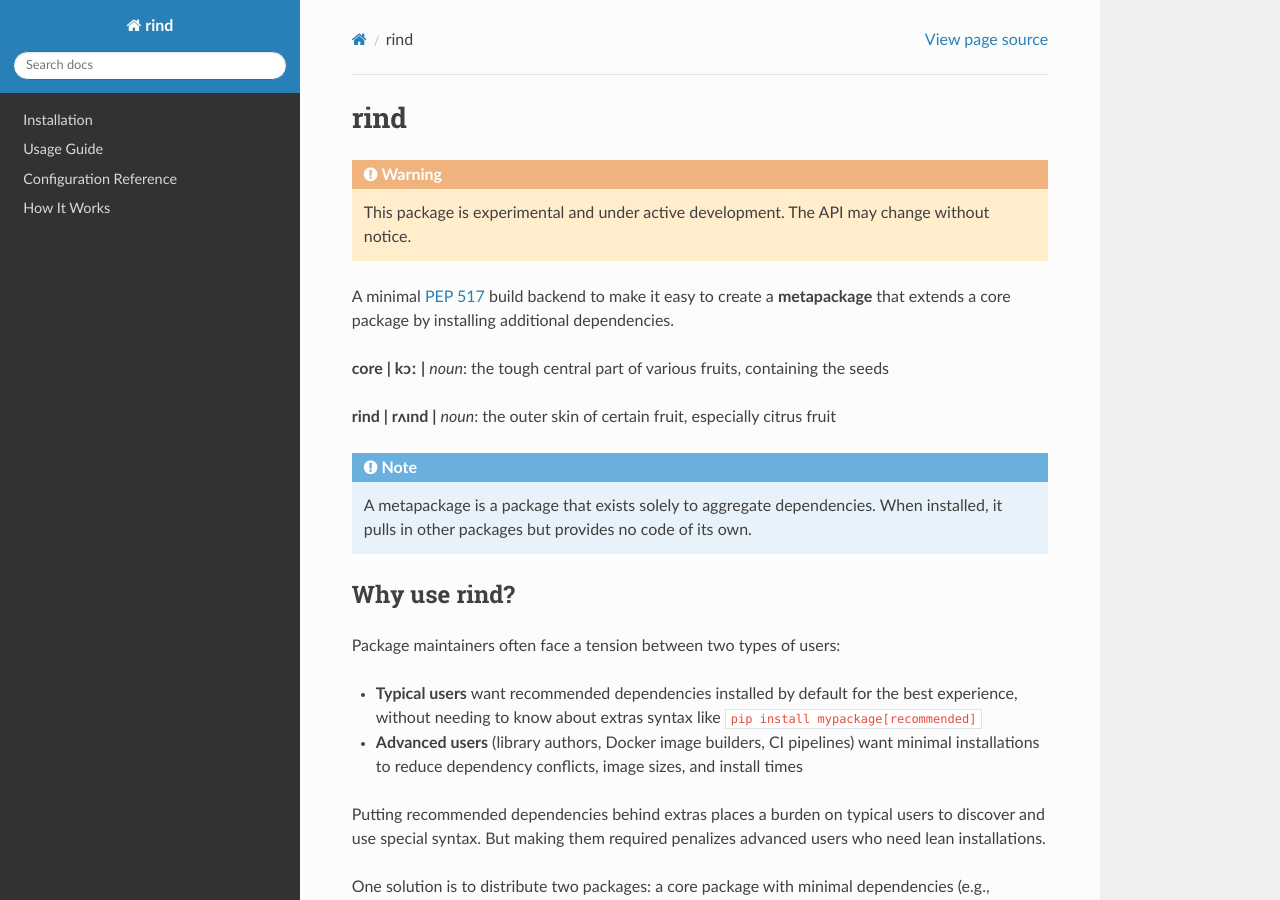
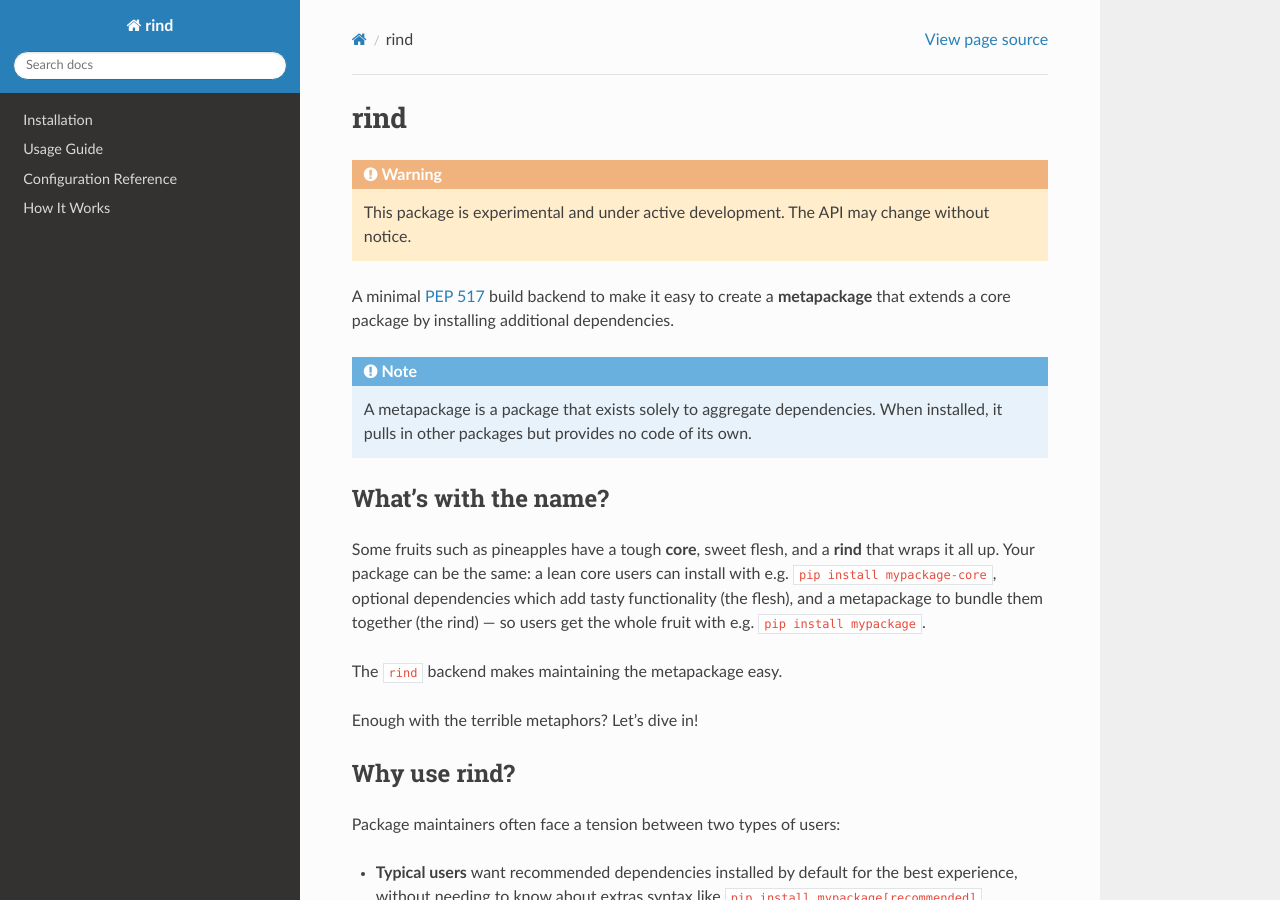
Before and after one commit to astrofrog/rind, a Sphinx documentation site: the page built from docs/index.rst, in a window 1280 px wide and 900 px high. Built offline with Sphinx 7.4.7 and the Read the Docs theme 3.1.0, drawn with Linux system fonts in a browser that asks for light colours.

Commit message:
Updated docs

```diff
--- a/docs/index.rst
+++ b/docs/index.rst
@@ -10,18 +10,24 @@
 it easy to create a **metapackage** that extends
 a core package by installing additional dependencies.
 
-**core | kɔː |**
-*noun*:
-the tough central part of various fruits, containing the seeds
-
-**rind | rʌɪnd |**
-*noun*:
-the  outer skin of certain fruit, especially citrus fruit
-
 .. note::
 
    A metapackage is a package that exists solely to aggregate dependencies.
    When installed, it pulls in other packages but provides no code of its own.
+
+What's with the name?
+---------------------
+
+Some fruits such as pineapples have a tough **core**, sweet flesh, and a
+**rind** that wraps it all up. Your package can be the same: a lean core users
+can install with e.g. ``pip install mypackage-core``, optional dependencies
+which add tasty functionality (the flesh), and a metapackage to bundle them
+together (the rind) — so users get the whole fruit with e.g. ``pip install
+mypackage``.
+
+The ``rind`` backend makes maintaining the metapackage easy.
+
+Enough with the terrible metaphors? Let's dive in!
 
 Why use rind?
 -------------
```
Also changed, not shown: README.md (+0 -24 lines).
